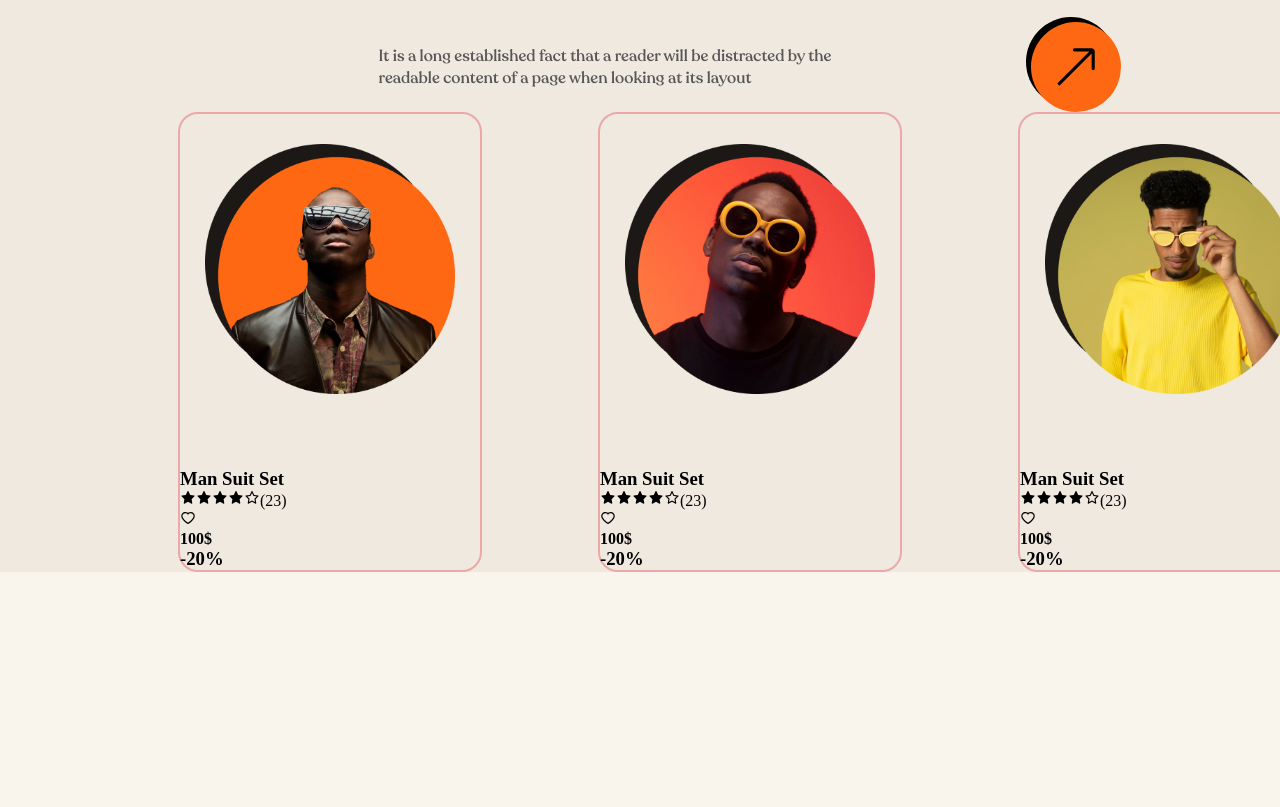
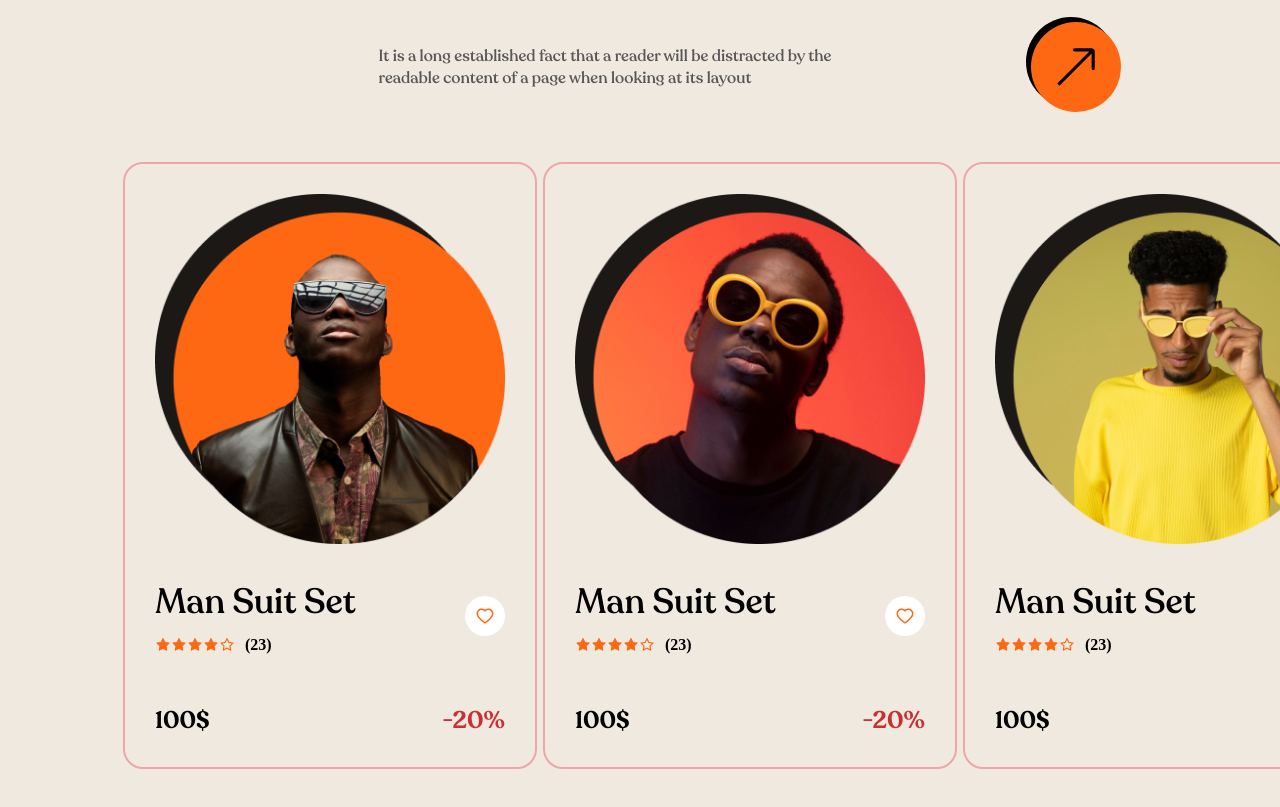
Before and after one commit to nightumbrella/Abu-Studio, a React (Vite) app: page / in a window 1280 px wide. Shown: the part 2298-3105 px from the top of the page. Before the commit the page ends 2870 px from the top, so only its background shows below. Built offline with nearby package versions, Linux system fonts and the light colour scheme.

Commit message:
time 8:10 PM

```diff
--- a/src/components/shop&&coll/Shop.jsx
+++ b/src/components/shop&&coll/Shop.jsx
@@ -4,22 +4,24 @@ import "./shop.css";
 import first from "../../assets/image/coll-1.png";
 import second from "../../assets/image/coll-2.png";
 import third from "../../assets/image/coll-3.png";
-import baby from '../../assets/image/baby.png'
+import baby from "../../assets/image/baby.png";
 import { AiOutlineHeart, AiFillStar, AiOutlineStar } from "react-icons/ai";
-import {SiAppstore} from "react-icons/si"
+import { SiAppstore } from "react-icons/si";
 
 const Shop = () => {
   return (
     <div className="hero">
-
       <div className="shop top__section flex">
         <div className="shop__inner">
           <h3>Offer This Week</h3>
           <h1>Suit For Baby Kids</h1>
-          <button><SiAppstore className="siappstore"/>Shop Now</button>
+          <button>
+            <SiAppstore className="siappstore" />
+            Shop Now
+          </button>
         </div>
         <div>
-      <img src={baby} alt="baby__photo" />
+          <img src={baby} alt="baby__photo" />
         </div>
         <div></div>
       </div>
@@ -30,29 +32,29 @@ const Shop = () => {
         <div className="collection__arrow">
           <p>
             It is a long established fact that a reader will be distracted by
-            the <br/> readable content of a page when looking at its layout
+            the <br /> readable content of a page when looking at its layout
           </p>
-          <BsArrowUpRight className="bsarrowupright"/>
+          <BsArrowUpRight className="bsarrowupright" />
         </div>
+
         <div className="grid coll__image">
-
           <div className="inner__grid">
             <img src={first} alt="first__image" />
-            <div>
+            <div className="inner__grid__title">
               <div>
                 <h3>Man Suit Set</h3>
-                <span>
-                  <AiFillStar />
-                  <AiFillStar />
-                  <AiFillStar />
-                  <AiFillStar />
-                  <AiOutlineStar />
+                <span className="start__list">
+                  <AiFillStar className="aifillstar"/>
+                  <AiFillStar className="aifillstar"/>
+                  <AiFillStar className="aifillstar"/>
+                  <AiFillStar className="aifillstar"/>
+                  <AiOutlineStar className="aifillstar"/>
                   (23)
                 </span>
               </div>
-              <AiOutlineHeart />
+              <AiOutlineHeart className="aioutlineheart"/>
             </div>
-            <div>
+            <div className="price__section">
               <h4>100$</h4>
               <h3>-20%</h3>
             </div>
@@ -60,21 +62,21 @@ const Shop = () => {
 
           <div className="inner__grid">
             <img src={second} alt="first__image" />
-            <div>
+            <div className="inner__grid__title">
               <div>
                 <h3>Man Suit Set</h3>
-                <span>
-                  <AiFillStar />
-                  <AiFillStar />
-                  <AiFillStar />
-                  <AiFillStar />
-                  <AiOutlineStar />
+                <span className="start__list">
+                  <AiFillStar className="aifillstar"/>
+                  <AiFillStar className="aifillstar"/>
+                  <AiFillStar className="aifillstar"/>
+                  <AiFillStar className="aifillstar"/>
+                  <AiOutlineStar className="aifillstar"/>
                   (23)
                 </span>
               </div>
-              <AiOutlineHeart />
+              <AiOutlineHeart className="aioutlineheart"/>
             </div>
-            <div>
+            <div className="price__section">
               <h4>100$</h4>
               <h3>-20%</h3>
             </div>
@@ -82,26 +84,25 @@ const Shop = () => {
 
           <div className="inner__grid">
             <img src={third} alt="first__image" />
-            <div>
+            <div className="inner__grid__title">
               <div>
                 <h3>Man Suit Set</h3>
-                <span>
-                  <AiFillStar />
-                  <AiFillStar />
-                  <AiFillStar />
-                  <AiFillStar />
-                  <AiOutlineStar />
+                <span className="start__list">
+                  <AiFillStar className="aifillstar"/>
+                  <AiFillStar className="aifillstar"/>
+                  <AiFillStar className="aifillstar"/>
+                  <AiFillStar className="aifillstar"/>
+                  <AiOutlineStar className="aifillstar"/>
                   (23)
                 </span>
               </div>
-              <AiOutlineHeart />
+              <AiOutlineHeart className="aioutlineheart"/>
             </div>
-            <div>
+            <div className="price__section">
               <h4>100$</h4>
               <h3>-20%</h3>
             </div>
           </div>
-
         </div>
       </div>
     </div>
--- a/src/components/shop&&coll/shop.css
+++ b/src/components/shop&&coll/shop.css
@@ -2,6 +2,7 @@
     padding: 0 120px;
     background-color: #F0E9E0;
     position: relative;
+    padding-bottom: 100px;
 }
 .top__section{
     /* border: 1p x solid black; */
@@ -57,8 +58,8 @@
     place-items: center;
 }
 .inner__grid img{
-    width: 300px;
-    padding: 30px 25px 70px;
+    width: 350px;
+    margin-bottom: 30px;
 }
 .inner__grid{
     border: 2px solid #EBA8A8;
@@ -71,7 +72,6 @@
     font-size: 70px;
     font-weight: 800;
     font-family: "Recolata";
-    /* margin-bottom: 35px; */
 }
 .collection__arrow{
     display: flex;
@@ -80,6 +80,7 @@
     font-weight: 600;
     color: #575757;
     align-items: center;
+    margin-bottom: 50px;
 }
 .collection__arrow p{
     margin-right: 200px;
@@ -95,6 +96,59 @@
     cursor: pointer;
 }
 
+/* !Collection */
 
 
-/* !Collection */
+/* !Collection Grid */
+
+.inner__grid__title{
+    display: flex;
+    align-items: center;
+    justify-content: space-between;
+    margin-bottom: 50px;
+
+}
+.inner__grid{
+    padding: 30px;
+}
+.inner__grid__title h3{
+    font-family: "Recolata";
+font-weight: 600;
+margin-bottom: 10px;
+font-size: 35px;
+}
+.start__list{
+    display: flex;
+    align-items: center;
+    font-weight: 700;
+}
+.aioutlineheart{
+    background-color: white;
+    font-size: 20px;
+    color: #FF6813;
+    padding: 10px;
+    border-radius: 50%;
+    box-sizing: content-box;
+    cursor: pointer;
+}
+.aifillstar{
+    color: #FF6813 ;
+}
+.aifillstar:last-child{
+    margin-right: 10px;
+}
+.price__section{
+    display: flex;
+    align-items: center;
+    justify-content: space-between;
+}
+.price__section h4, h3{
+    font-size: 24px;
+    font-weight: 800;
+    font-family: "Recolata";
+}
+.price__section h3{
+    color: #C93032;
+}
+
+/* !Collection Grid */
```
